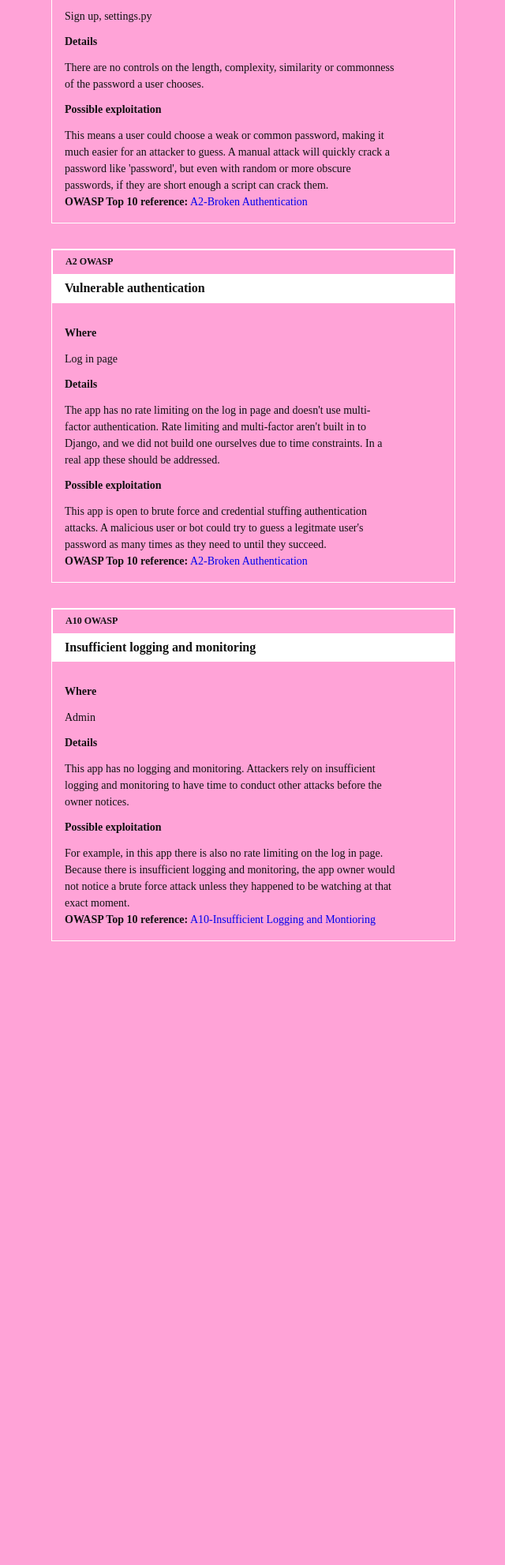
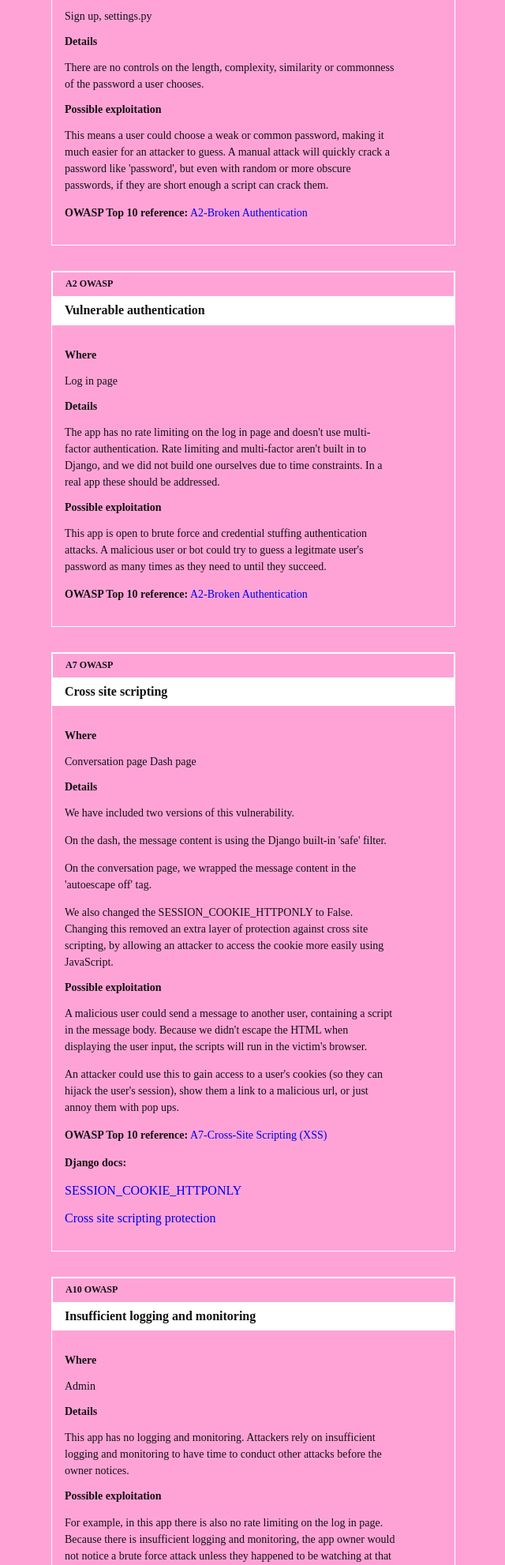
Before and after one commit to red-and-black/DjangoGoat, a Django app: template common/templates/bugs.html in a window 1280 px wide. Shown: the part 708-2690 px from the top of the page at 79% size, without its empty margins (319-959 px from the left). Before the commit the page ends 1900 px from the top, so only its background shows below. Run offline with Django 3.2, Linux system fonts and the light colour scheme; the template is opened without the code that fills it, so the values that code supplies are empty.

Commit message:
Allow cross-site scripting

```diff
--- a/common/templates/bugs.html
+++ b/common/templates/bugs.html
@@ -41,18 +41,18 @@
         Sign up, settings.py
       </p>
       <h3 class='f6'>Details</h3>
-      <p class="f6 lh-copy measure mv0">
+      <p class="f6 lh-copy measure">
         There are no controls on the length, complexity, similarity or
         commonness of the password a user chooses.
       </p>
       <h3 class='f6'>Possible exploitation</h3>
-      <p class="f6 lh-copy measure mv0">
+      <p class="f6 lh-copy measure">
         This means a user could choose a weak or common password, making it
         much easier for an attacker to guess. A manual attack will quickly
         crack a password like 'password', but even with random or more obscure
         passwords, if they are short enough a script can crack them.
       </p>
-      <p class="f6 lh-copy measure mv0">
+      <p class="f6 lh-copy measure">
         <b>OWASP Top 10 reference:</b>
         <a href="https://www.owasp.org/index.php/Top_10-2017_A2-Broken_Authentication"
           class='link dim'>
@@ -70,7 +70,7 @@
         Log in page
       </p>
       <h3 class='f6'>Details</h3>
-      <p class="f6 lh-copy measure mv0">
+      <p class="f6 lh-copy measure">
         The app has no rate limiting on the log in page and doesn't use
         multi-factor authentication.
         Rate limiting and multi-factor aren't built in to Django, and we did
@@ -83,12 +83,74 @@
         attacks. A malicious user or bot could try to guess a legitmate user's
         password as many times as they need to until they succeed.
       </p>
-      <p class="f6 lh-copy measure mv0">
+      <p class="f6 lh-copy measure">
         <b>OWASP Top 10 reference:</b>
         <a href="https://www.owasp.org/index.php/Top_10-2017_A2-Broken_Authentication"
           class='link dim'>
           A2-Broken Authentication
         </a>
+      </p>
+    </div>
+  </article>
+  <article class="center mw5 mw6-ns hidden ba b--white mv4">
+    <h3 class="f7 bg-transparent near-black mv0 pv2 ph3 ba b--white">A7 OWASP</h3>
+    <h2 class="f5 bg-white near-black mv0 pv2 ph3">Cross site scripting</h2>
+    <div class="pa3 bt b--white">
+      <h3 class='f6'>Where</h3>
+      <p class="f6 lh-copy measure mv0">
+        Conversation page
+        Dash page
+      </p>
+      <h3 class='f6'>Details</h3>
+      <p class="f6 lh-copy measure">
+        We have included two versions of this vulnerability.
+      </p>
+      <p class="f6 lh-copy measure">
+        On the dash, the message content is using the Django built-in
+        'safe' filter.
+      </p>
+      <p class="f6 lh-copy measure">
+        On the conversation page, we wrapped the message content in the
+        'autoescape off' tag.
+      </p>
+      <p class="f6 lh-copy measure">
+        We also changed the SESSION_COOKIE_HTTPONLY to False.
+        Changing this removed an extra layer of protection against cross site
+        scripting, by allowing an attacker to access the cookie more easily
+        using JavaScript.
+      </p>
+      <h3 class='f6'>Possible exploitation</h3>
+      <p class="f6 lh-copy measure">
+        A malicious user could send a message to another user, containing a
+        script in the message body. Because we didn't escape the HTML when
+        displaying the user input, the scripts will run in the victim's browser.
+      </p>
+      <p class="f6 lh-copy measure">
+        An attacker could use this to gain access to a user's cookies (so they
+        can hijack the user's session), show them a link to a malicious url,
+        or just annoy them with pop ups.
+      </p>
+      <p class="f6 lh-copy measure">
+        <b>OWASP Top 10 reference:</b>
+        <a href="https://www.owasp.org/index.php/Top_10-2017_A7-Cross-Site_Scripting_(XSS)"
+          class='link dim'>
+          A7-Cross-Site Scripting (XSS)
+        </a>
+      </p>
+      <p class="f6 lh-copy measure">
+        <b>Django docs:</b>
+        <p>
+          <a href="https://docs.djangoproject.com/en/2.1/ref/settings/#session-cookie-httponly"
+            class='link dim'>
+            SESSION_COOKIE_HTTPONLY
+          </a>
+        </p>
+        <p>
+          <a href="https://docs.djangoproject.com/en/2.1/topics/security/#cross-site-scripting-xss-protection"
+            class='link dim'>
+            Cross site scripting protection
+          </a>
+        </p>
       </p>
     </div>
   </article>
@@ -101,19 +163,19 @@
         Admin
       </p>
       <h3 class='f6'>Details</h3>
-      <p class="f6 lh-copy measure mv0">
+      <p class="f6 lh-copy measure">
         This app has no logging and monitoring.
         Attackers rely on insufficient logging and monitoring to have time to
         conduct other attacks before the owner notices.
       </p>
       <h3 class='f6'>Possible exploitation</h3>
-      <p class="f6 lh-copy measure mv0">
+      <p class="f6 lh-copy measure">
         For example, in this app there is also no rate limiting on the log in
         page. Because there is insufficient logging and monitoring, the app
         owner would not notice a brute force attack unless they happened to be
         watching at that exact moment.
       </p>
-      <p class="f6 lh-copy measure mv0">
+      <p class="f6 lh-copy measure">
         <b>OWASP Top 10 reference:</b>
         <a href="https://www.owasp.org/index.php/Top_10-2017_A10-Insufficient_Logging%26Monitoring"
           class='link dim'>
--- a/djangogoat/settings.py
+++ b/djangogoat/settings.py
@@ -136,10 +136,13 @@ DATE_FORMAT = 'd M Y'
 DATETIME_FORMAT = 'd M Y, g:i a'
 
 # Security improvements
-CSRF_COOKIE_HTTPONLY = True
 CSRF_COOKIE_SECURE = True
 SECURE_BROWSER_XSS_FILTER = True
 SECURE_CONTENT_TYPE_NOSNIFF = True
 SECURE_SSL_REDIRECT = True
 SESSION_COOKIE_SECURE = True
 X_FRAME_OPTIONS = 'DENY'
+
+# Security degradations
+CSRF_COOKIE_HTTPONLY = False
+SESSION_COOKIE_HTTPONLY = False
--- a/notes/templates/conversation.html
+++ b/notes/templates/conversation.html
@@ -43,7 +43,9 @@
                 On {{ note.created|date:'d M Y' }} at
                 {{ note.created|date:'g:i a' }} <b>you</b> said:
               </small>
+              {% autoescape off %}
               <p class="f6 fw4 pv2 mv0 black-80">"{{ note.content }}"</p>
+              {% endautoescape %}
             </a>
           </div>
         </article>
--- a/notes/templates/dash.html
+++ b/notes/templates/dash.html
@@ -57,7 +57,7 @@
           </b>
           said:
         </small>
-        <p class="f6 fw4 pv2 mv0 black-80 word-normal">"{{ note.content }}"</p>
+        <p class="f6 fw4 pv2 mv0 black-80 word-normal">"{{ note.content | safe }}"</p>
         </a>
       </div>
     </article>
```
